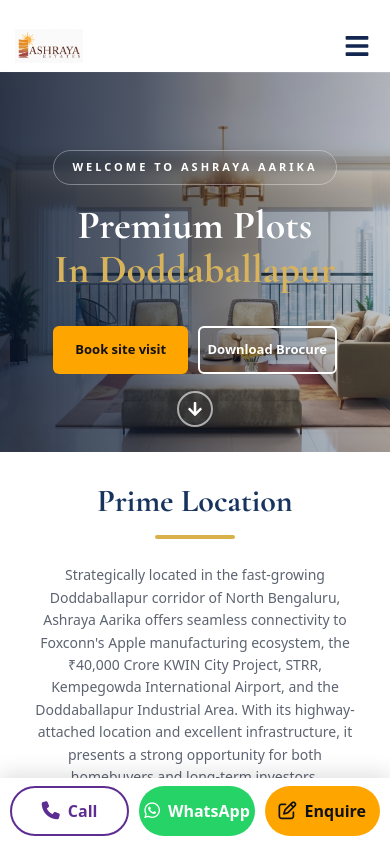
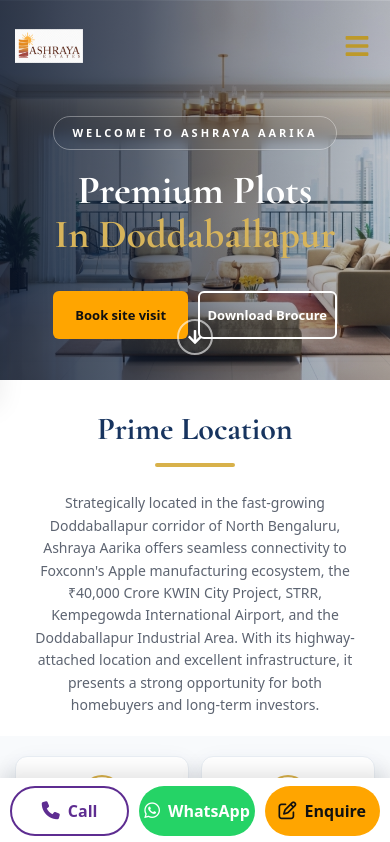
Before and after one commit to Raju2882/New, a React (Vite) app in the folder frontend/: page / in a window 390 px wide. Shown: the top 842 px of the page. Built offline with nearby package versions, Linux system fonts and the light colour scheme.

Commit message:
Updated website

```diff
--- a/frontend/src/components/Navbar/Navbar.css
+++ b/frontend/src/components/Navbar/Navbar.css
@@ -12,10 +12,10 @@
     top:0;
     left:0;
     width:100%;
+    z-index:9999;
     background:transparent;
-    z-index:9999;
+    box-shadow:none;
     transition:all .35s ease;
-    box-shadow:none;
 }
 
 .navbar.sticky{
@@ -320,54 +320,87 @@
 @media (max-width:576px){
 
     .navbar{
+
         height:75px;
+
+        background:transparent;
+
+        box-shadow:none;
+
+    }
+
+    .navbar.sticky{
+
+        background:rgba(255,255,255,.96);
+
+        backdrop-filter:blur(12px);
+
+        -webkit-backdrop-filter:blur(12px);
+
+        box-shadow:0 8px 20px rgba(0,0,0,.12);
+
     }
 
     .container-custom{
+
         width:100%;
+
         padding:0 15px;
+
     }
 
     .navbar-wrapper{
+
         height:75px;
+
     }
 
-    /* Logo */
+    .logo img{
 
-    .logo img{
         width:68px;
+
         height:68px;
+
     }
 
-    /* Right Side */
+    .navbar-right{
 
-    .navbar-right{
         gap:12px;
+
     }
 
-    /* Phone */
+    .phone-icon{
 
-    .phone-icon{
         display:none;
+
     }
 
-    /* Hamburger */
+    .menu-btn{
 
-    .menu-btn{
         width:36px;
+
         height:36px;
+
         font-size:26px;
+
+        color:#bd992a;   /* White icon over hero image */
+
     }
 
-    /* Mobile Menu */
+    .mobile-menu{
 
-    .mobile-menu{
         top:75px;
+
+        background:#fff;
+
     }
 
     .mobile-menu a{
+
         padding:15px 18px;
+
         font-size:15px;
+
     }
 
 }
--- a/frontend/src/components/hero/Hero.css
+++ b/frontend/src/components/hero/Hero.css
@@ -1,7 +1,11 @@
 /* ===========================
    Hero Section
 =========================== */
+.navbar.sticky{
+    background:rgba(255,255,255,.95);
+    backdrop-filter:blur(12px);
 
+}
 .hero{
     position:relative;
     width:100%;
@@ -10,7 +14,25 @@
     display:flex;
     align-items:center;
     overflow:hidden;
-    margin-top:130px;
+
+    margin-top:0;
+    padding-top:130px;   /* Same as navbar height */
+}
+
+
+.hero-bg{
+    position:absolute;
+    top:0;
+    left:0;
+    width:100%;
+    height:100%;
+    z-index:1;
+}
+
+.hero-bg img{
+    width:100%;
+    height:100%;
+    object-fit:cover;
 }
 .hero .container-custom{
     width:100%;
@@ -208,14 +230,17 @@
 
 .hero{
 
-    margin-top:72px;
+    margin-top:0;
 
-   height:380px;
-min-height:380px;  /* Remove the large height */
+    padding-top:75px;   /* Same as navbar height */
 
-    padding:20px 15px;
+    height:380px;
+
+    min-height:380px;
 
     text-align:center;
+
+}
 
 }
 
@@ -283,7 +308,7 @@
 
 }
 
-}
+
 /* =====================================
    Floating Contact
 ===================================== */
```
Also changed, not shown: frontend/src/assets/images/gate.jpeg.
